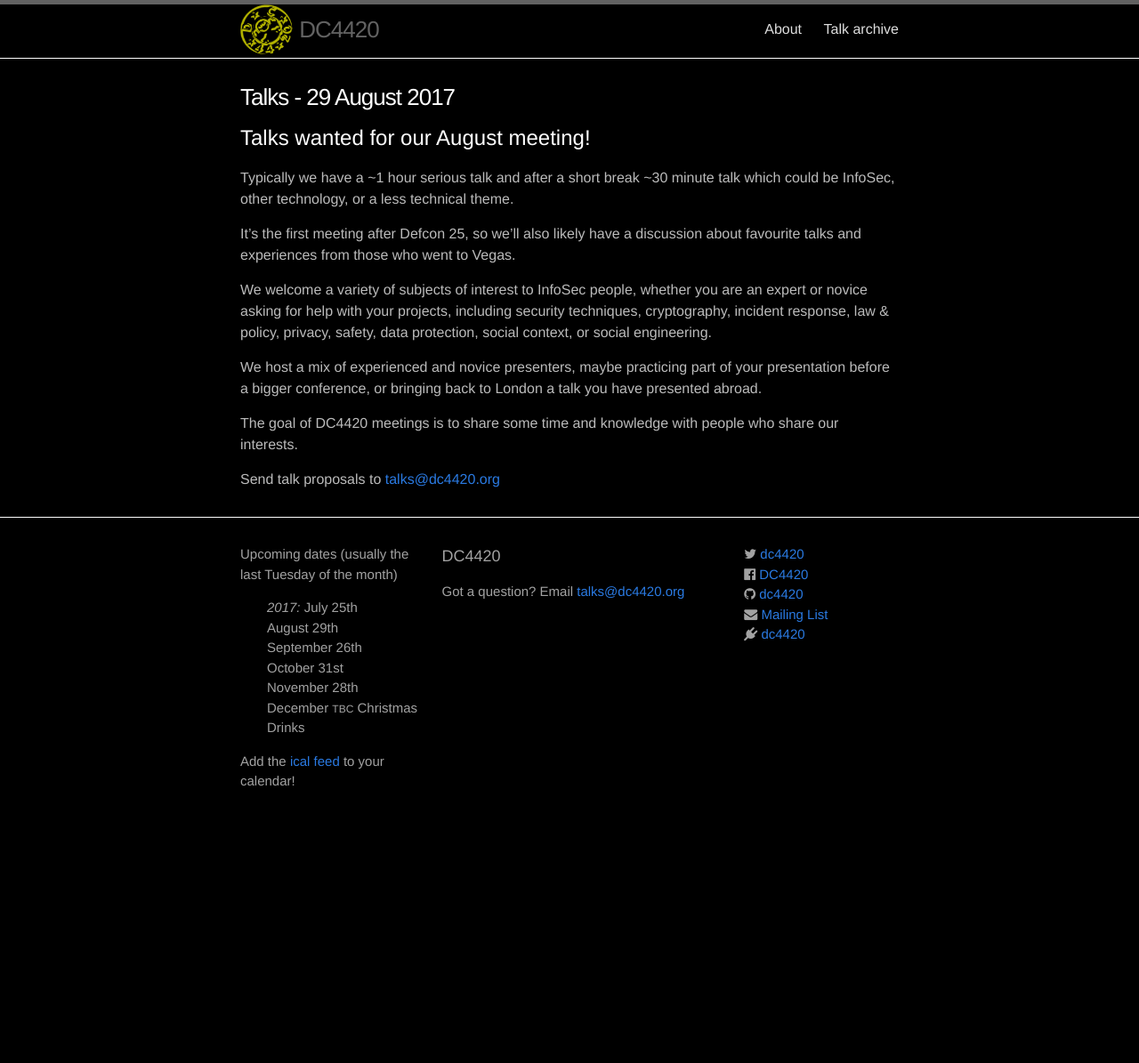
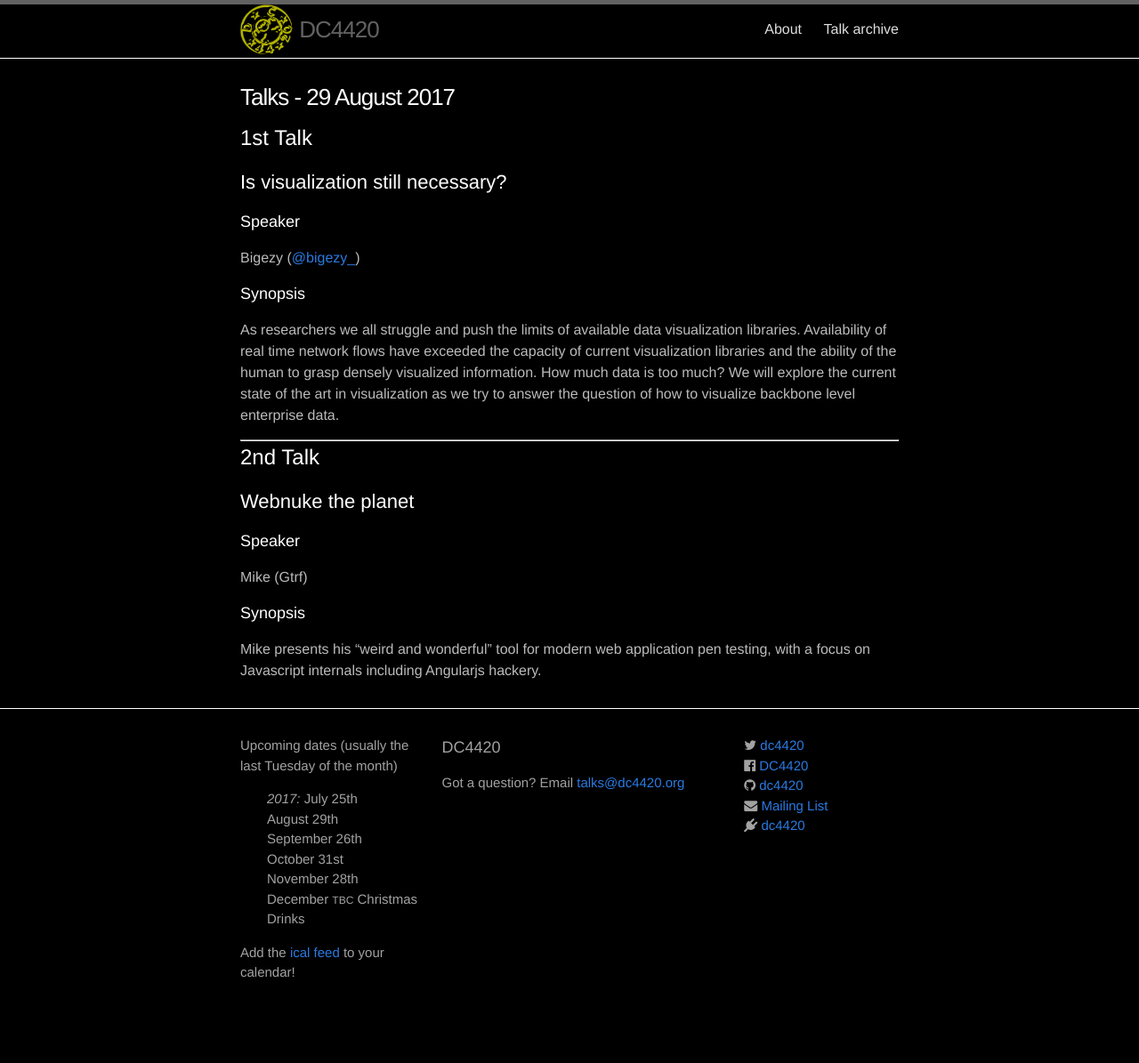
Before and after one commit to dc4420/website, a Jekyll site: the page built from _posts/2017-08-29-talks.markdown, in a window 1280 px wide. Shown: the whole page at 89% size. Built offline with Jekyll 4.4.1, drawn with Linux system fonts in a browser that asks for light colours; nearby versions of some CDN libraries; before the commit the page ends 980 px from its top, so only the background shows below that.

Commit message:
August talks

```diff
--- a/_posts/2017-08-29-talks.markdown
+++ b/_posts/2017-08-29-talks.markdown
@@ -5,16 +5,34 @@ pubdate: 2017-08-23 17:00:00
 categories: talk
 ---
 
-# Talks wanted for our August meeting!
+# 1st Talk
 
-Typically we have a ~1 hour serious talk and after a short break ~30 minute talk which could be InfoSec, other technology, or a less technical theme.
+## Is visualization still necessary?
 
-It's the first meeting after Defcon 25, so we'll also likely have a discussion about favourite talks and experiences from those who went to Vegas.
+### Speaker
 
-We welcome a variety of subjects of interest to InfoSec people, whether you are an expert or novice asking for help with your projects, including security techniques, cryptography, incident response, law & policy, privacy, safety, data protection, social context, or social engineering.
+Bigezy ([@bigezy_](https://twitter.com/@bigezy_))
 
-We host a mix of experienced and novice presenters, maybe practicing part of your presentation before a bigger conference, or bringing back to London a talk you have presented abroad.
+### Synopsis
 
-The goal of DC4420 meetings is to share some time and knowledge with people who share our interests.
+As researchers we all struggle and push the limits of available data
+visualization libraries. Availability of real time network flows have
+exceeded the capacity of current visualization libraries and the
+ability of the human to grasp densely visualized information.
+How much data is too much? We will explore the current state of the
+art in visualization as we try to answer the question of how to
+visualize backbone level enterprise data.
 
-Send talk proposals to <a href="mailto:{{ site.email }}">{{ site.email }}</a>
+<hr>
+
+# 2nd Talk
+
+## Webnuke the planet
+
+### Speaker
+
+Mike (Gtrf)
+
+### Synopsis
+Mike presents his "weird and wonderful" tool for modern web application
+pen testing, with a focus on Javascript internals including Angularjs hackery.
```
